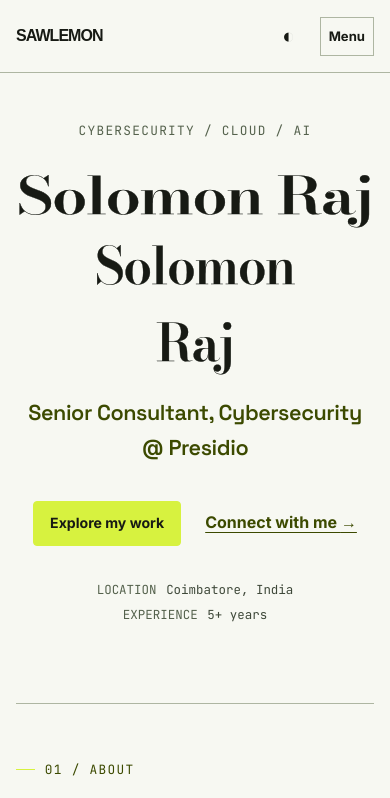
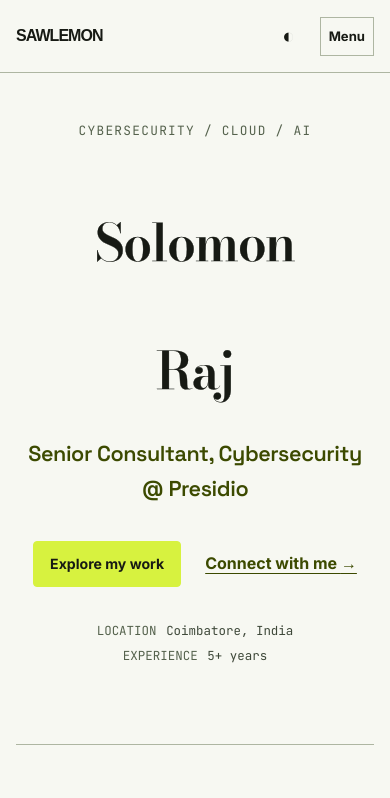
Before and after one commit to sawlemon/sawlemon.github.io, an Astro site: page / in a window 390 px wide. Shown: the top 798 px of the page. Built offline with nearby package versions, Linux system fonts and the light colour scheme; Astro itself is replaced by a stand-in of ours.

Commit message:
Mobile hero: stacked full-width Bodoni name per Stitch mock

```diff
--- a/src/pages/index.astro
+++ b/src/pages/index.astro
@@ -18,9 +18,9 @@ const posts = (await getCollection('blog', ({ data }) => !data.draft)).sort((a,
         <svg class="hero-name-line" viewBox="0 0 700 120" aria-hidden="true" focusable="false">
           <text x="2" y="98" textLength="696" lengthAdjust="spacingAndGlyphs">Solomon Raj</text>
         </svg>
-        <svg class="hero-name-stack" viewBox="0 0 700 300" aria-hidden="true" focusable="false">
-          <text x="350" y="115" text-anchor="middle">Solomon</text>
-          <text x="350" y="265" text-anchor="middle">Raj</text>
+        <svg class="hero-name-stack" viewBox="0 0 700 500" aria-hidden="true" focusable="false">
+          <text x="350" y="190" text-anchor="middle">Solomon</text>
+          <text x="350" y="440" text-anchor="middle">Raj</text>
         </svg>
       </h1>
       <p class="hero-role">Senior Consultant, Cybersecurity @ Presidio</p>
--- a/src/styles/global.css
+++ b/src/styles/global.css
@@ -66,6 +66,8 @@ h3 { font-size: 1.45rem; font-weight: 600; }
 .hero .eyebrow { margin-bottom: 1.4rem; }
 .hero-name { margin: 0 0 1.1rem; }
 .hero-name svg { display: block; width: min(100%, 32rem); height: auto; overflow: visible; margin-inline: auto; }
+.hero-name svg.hero-name-stack { display: none; }
+.hero-name-stack text { font-size: 240px; }
 .hero-name text { font-family: 'Bodoni Moda Variable', 'Bodoni Moda', serif; font-size: 100px; font-weight: 600; letter-spacing: -.02em; fill: transparent; stroke: var(--text); stroke-width: .7; stroke-dasharray: 800; stroke-dashoffset: 800; animation: name-draw 2.6s cubic-bezier(.6, 0, .3, 1) forwards, name-fill .9s ease 1.9s forwards; }
 @keyframes name-draw { to { stroke-dashoffset: 0; } }
 @keyframes name-fill { to { fill: var(--text); } }
@@ -158,6 +160,8 @@ h3 { font-size: 1.45rem; font-weight: 600; }
   .mobile-menu { display: block; }
   .main-grid { gap: 5rem; padding-block: 3rem 5rem; }
   .hero { padding-block: 0; }
+  .hero-name svg.hero-name-line { display: none; }
+  .hero-name svg.hero-name-stack { display: block; width: 100%; }
   .about-lead { font-size: 1.1rem; }
   .section { grid-template-columns: 1fr; gap: 1.5rem; padding-top: 3.5rem; }
   .two-column, .project-grid { grid-template-columns: 1fr; gap: 1rem; }
```
